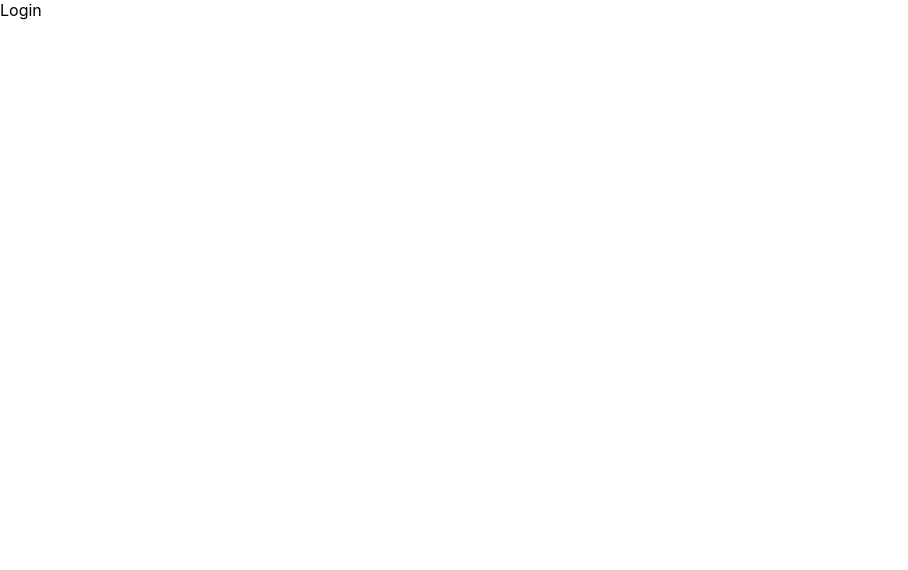
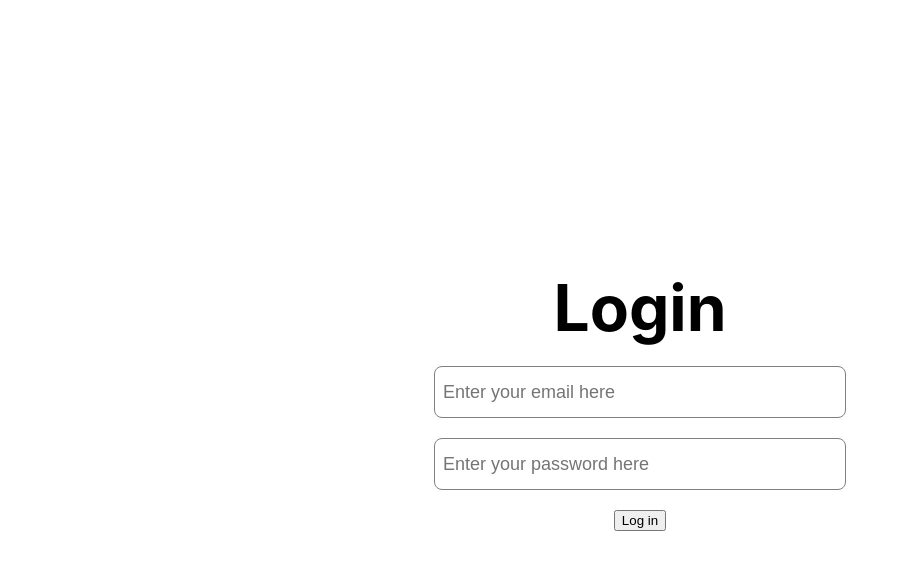
Before and after one commit to deepakoraon19/SocialMedia, a React (Create React App) app: page /login in a window 1280 px wide. Shown: the top 570 px of the page, without its empty margins (0-908 px from the left). Built offline with nearby package versions, Linux system fonts and the light colour scheme.

Commit message:
Made Logn page

```diff
--- a/package.json
+++ b/package.json
@@ -4,10 +4,10 @@
   "private": true,
   "homepage": "https://deepakoraon19.github.io/SocialMediaFrontend",
   "dependencies": {
-    "@emotion/react": "^11.11.1",
+    "@emotion/react": "^11.11.4",
     "@emotion/styled": "^11.11.0",
     "@mui/icons-material": "^5.14.18",
-    "@mui/material": "^5.14.18",
+    "@mui/material": "^5.15.12",
     "@reduxjs/toolkit": "^1.9.7",
     "@testing-library/jest-dom": "^5.17.0",
     "@testing-library/react": "^13.4.0",
@@ -20,7 +20,7 @@
     "react-icons": "^4.12.0",
     "react-redux": "^8.1.3",
     "react-router-dom": "^6.20.0",
-    "react-scripts": "^3.0.1",
+    "react-scripts": "^5.0.1",
     "web-vitals": "^2.1.4"
   },
   "scripts": {
--- a/public/index.html
+++ b/public/index.html
@@ -27,7 +27,7 @@
       work correctly both with client-side routing and a non-root public URL.
       Learn how to configure a non-root public URL by running `npm run build`.
     -->
-    <title>React App</title>
+    <title>Social Media</title>
   </head>
   <body>
     <noscript>You need to enable JavaScript to run this app.</noscript>
--- a/src/App.css
+++ b/src/App.css
@@ -36,3 +36,67 @@
     transform: rotate(360deg);
   }
 }
+
+.mainContainer {
+  flex-direction: column;
+  display: flex;
+  align-items: center;
+  justify-content: center;
+  height: 100vh;
+}
+
+.titleContainer {
+  display: flex;
+  flex-direction: column;
+  font-size: 64px;
+  font-weight: bolder;
+  align-items: center;
+  justify-content: center;
+}
+
+.resultContainer,
+.historyItem {
+  flex-direction: row;
+  display: flex;
+  width: 400px;
+  align-items: center;
+  justify-content: space-between;
+}
+
+.historyContainer {
+  flex-direction: column;
+  display: flex;
+  height: 200px;
+  align-items: center;
+  flex-grow: 5;
+  justify-content: flex-start;
+}
+
+.buttonContainer {
+  display: flex;
+  flex-direction: column;
+  align-items: center;
+  justify-content: center;
+  height: 260px;
+}
+
+.inputContainer {
+  display: flex;
+  flex-direction: column;
+  align-items: flex-start;
+  justify-content: center;
+}
+
+.inputContainer > .errorLabel {
+  color: red;
+  font-size: 12px;
+}
+
+.inputBox {
+  height: 48px;
+  width: 400px;
+  font-size: large;
+  border-radius: 8px;
+  border: 1px solid grey;
+  padding-left: 8px;
+}
--- a/src/pages/Login.jsx
+++ b/src/pages/Login.jsx
@@ -1,8 +1,74 @@
-import React from 'react'
+import React, { useState } from 'react'
+import { useNavigate } from 'react-router-dom'
 
-const Login = () => {
+const Login = (props) => {
+  const [email, setEmail] = useState('')
+  const [password, setPassword] = useState('')
+  const [emailError, setEmailError] = useState('')
+  const [passwordError, setPasswordError] = useState('')
+
+  const navigate = useNavigate()
+
+  const onButtonClick = () => {
+    // You'll update this function later...
+    // Set initial error values to empty
+  setEmailError('')
+  setPasswordError('')
+
+  // Check if the user has entered both fields correctly
+  if ('' === email) {
+    setEmailError('Please enter your email')
+    return
+  }
+
+  if (!/^[\w-\.]+@([\w-]+\.)+[\w-]{2,4}$/.test(email)) {
+    setEmailError('Please enter a valid email')
+    return
+  }
+
+  if ('' === password) {
+    setPasswordError('Please enter a password')
+    return
+  }
+
+  if (password.length < 7) {
+    setPasswordError('The password must be 8 characters or longer')
+    return
+  }
+
+  // Authentication calls will be made here...
+  }
+
   return (
-    <div>Login</div>
+    <div className={'mainContainer'}>
+      <div className={'titleContainer'}>
+        <div>Login</div>
+      </div>
+      <br />
+      <div className={'inputContainer'}>
+        <input
+          value={email}
+          placeholder="Enter your email here"
+          onChange={(ev) => setEmail(ev.target.value)}
+          className={'inputBox'}
+        />
+        <label className="errorLabel">{emailError}</label>
+      </div>
+      <br />
+      <div className={'inputContainer'}>
+        <input
+          value={password}
+          placeholder="Enter your password here"
+          onChange={(ev) => setPassword(ev.target.value)}
+          className={'inputBox'}
+        />
+        <label className="errorLabel">{passwordError}</label>
+      </div>
+      <br />
+      <div className={'inputContainer'}>
+        <button className={'inputButton'} onClick={onButtonClick}>{'Log in'}</button>
+      </div>
+    </div>
   )
 }
 
```
Also changed, not shown: 1 other file (tests, documents, lock files or other folders).
